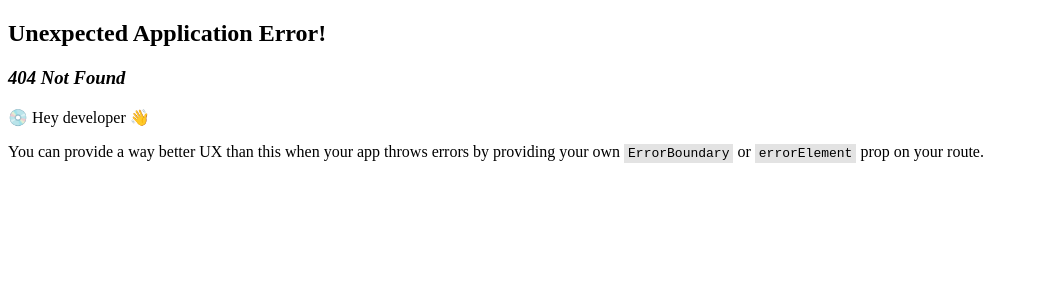
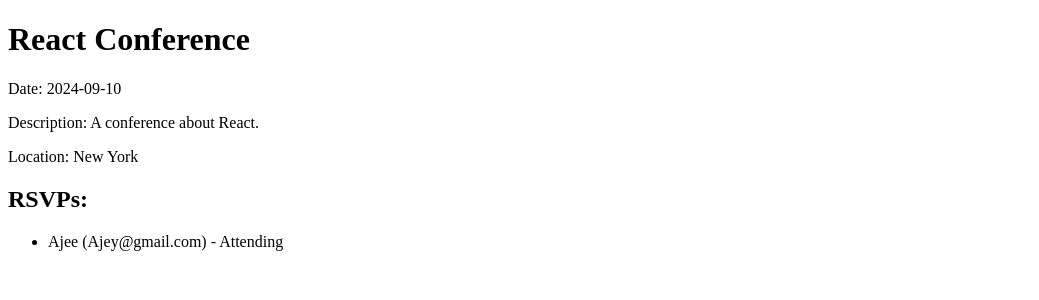
Before and after one commit to SimonNguthuM/event-planner, a React (Create React App) app: page /events/1 in a window 1280 px wide. Before the commit this address had no page. Shown: the top 300 px of the page, without its empty margins (0-1039 px from the left). Built offline with nearby package versions, Linux system fonts and the light colour scheme; data requests are answered from the project's data file.

Commit message:
Initial commit

```diff
--- a/db.json
+++ b/db.json
@@ -8,8 +8,8 @@
       "location": "New York",
       "rsvps": [
         {
-          "name": "Sharon",
-          "email": "sharonmawia76@gmail.com",
+          "name": "Ajee ",
+          "email": "Ajey@gmail.com",
           "response": "yes"
         }
       ]
--- a/src/pages/EventDetails.js
+++ b/src/pages/EventDetails.js
@@ -0,0 +1,53 @@
+import React, { useState, useEffect } from 'react';
+import { useParams } from 'react-router-dom';
+
+const EventDetails = () => {
+  const { id } = useParams();
+  const [event, setEvent] = useState(null);
+  const [loading, setLoading] = useState(true);
+
+  useEffect(() => {
+
+    fetch(`http://localhost:3000/events/${id}`)
+      .then(response => response.json())
+      .then(data => {
+        setEvent(data);
+        setLoading(false);
+      })
+      .catch(error => {
+        console.error('Error fetching event details:', error);
+        setLoading(false);
+      });
+  }, [id]);
+
+  if (loading) {
+    return <div>Loading...</div>;
+  }
+
+  if (!event) {
+    return <div>No event found.</div>;
+  }
+
+  return (
+    <div>
+      <h1>{event.name}</h1>
+      <p>Date: {event.date}</p>
+      <p>Description: {event.description}</p>
+      <p>Location: {event.location}</p>
+      <h2>RSVPs:</h2>
+      <ul>
+        {event.rsvps.length > 0 ? (
+          event.rsvps.map((rsvp, index) => (
+            <li key={index}>
+              {rsvp.name} ({rsvp.email}) - {rsvp.response === 'yes' ? 'Attending' : 'Not Attending'}
+            </li>
+          ))
+        ) : (
+          <li>No RSVPs yet.</li>
+        )}
+      </ul>
+    </div>
+  );
+};
+
+export default EventDetails;
```
Also changed, not shown: src/components/routes.js (+9 -0 lines).
